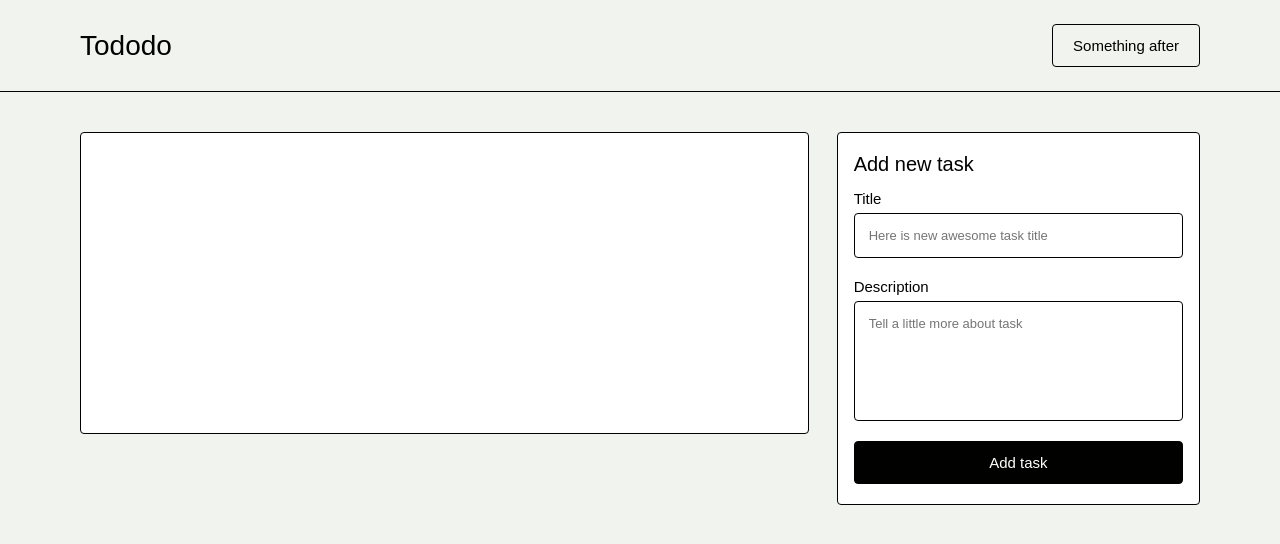
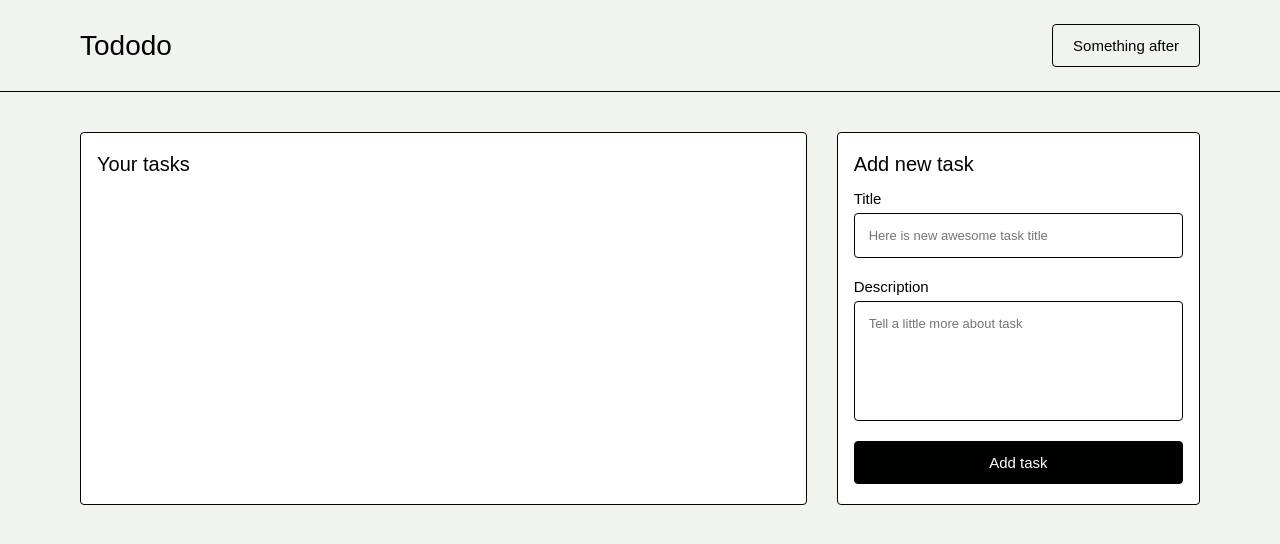
Before and after one commit to Azatyk/tododo, a Vue app: page /tasks in a window 1280 px wide. Shown: the top 544 px of the page. Built offline with nearby package versions, Linux system fonts and the light colour scheme; a web font is replaced by a local one.

Commit message:
feat: add tasks list component

```diff
--- /dev/null
+++ b/src/modules/tasks/components/tasks-list/tasks-list.vue
@@ -0,0 +1,32 @@
+<script lang="ts" setup></script>
+
+<template>
+  <div class="tasks-list">
+    <div class="tasks-list__header">
+      <h2 class="tasks-list__heading">Your tasks</h2>
+    </div>
+  </div>
+</template>
+
+<style scoped>
+.tasks-list {
+  padding: 20px 16px;
+  box-sizing: border-box;
+  width: 100%;
+  min-height: 250px;
+  background-color: var(--white-color);
+  border: var(--border);
+  border-radius: var(--border-radius);
+}
+
+.tasks-list__header {
+  width: 100%;
+}
+
+.tasks-list__heading {
+  margin-bottom: 14px;
+  color: var(--dark-color);
+  font-size: 20px;
+  font-weight: 500;
+}
+</style>
--- a/src/modules/tasks/views/tasks-view.vue
+++ b/src/modules/tasks/views/tasks-view.vue
@@ -1,10 +1,11 @@
 <script lang="ts" setup>
+import tasksList from '../components/tasks-list/tasks-list.vue'
 import createTaskForm from '../components/create-task-form/create-task-form.vue'
 </script>
 
 <template>
   <div class="tasks-view">
-    <div class="tasks-list"></div>
+    <tasks-list />
     <create-task-form />
   </div>
 </template>
@@ -15,12 +16,4 @@ import createTaskForm from '../components/create-task-form/create-task-form.vue'
   grid-template-columns: 2fr 1fr;
   column-gap: 30px;
 }
-
-.tasks-list {
-  width: 100%;
-  height: 300px;
-  background-color: var(--white-color);
-  border: var(--border);
-  border-radius: var(--border-radius);
-}
 </style>
```
